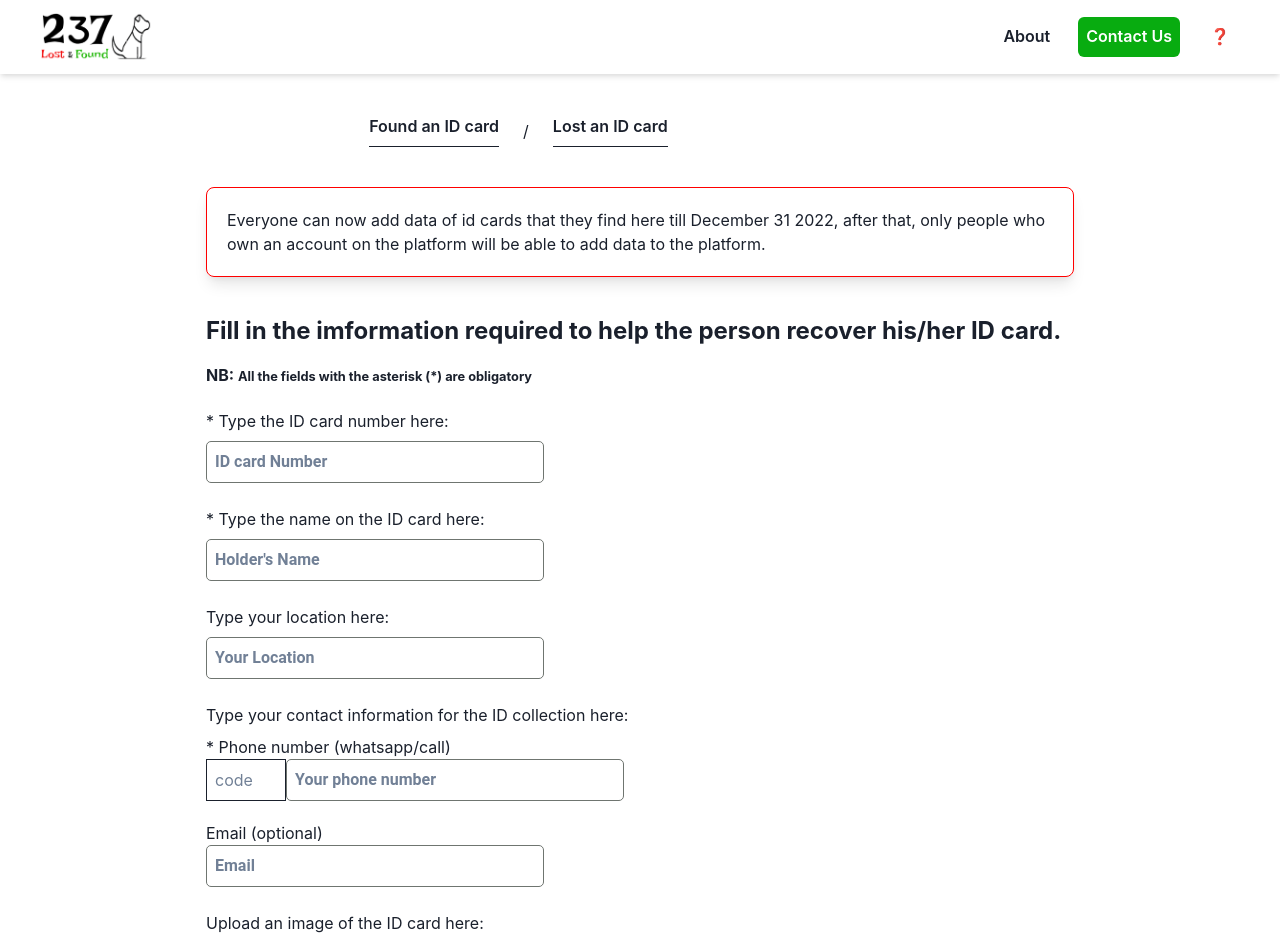
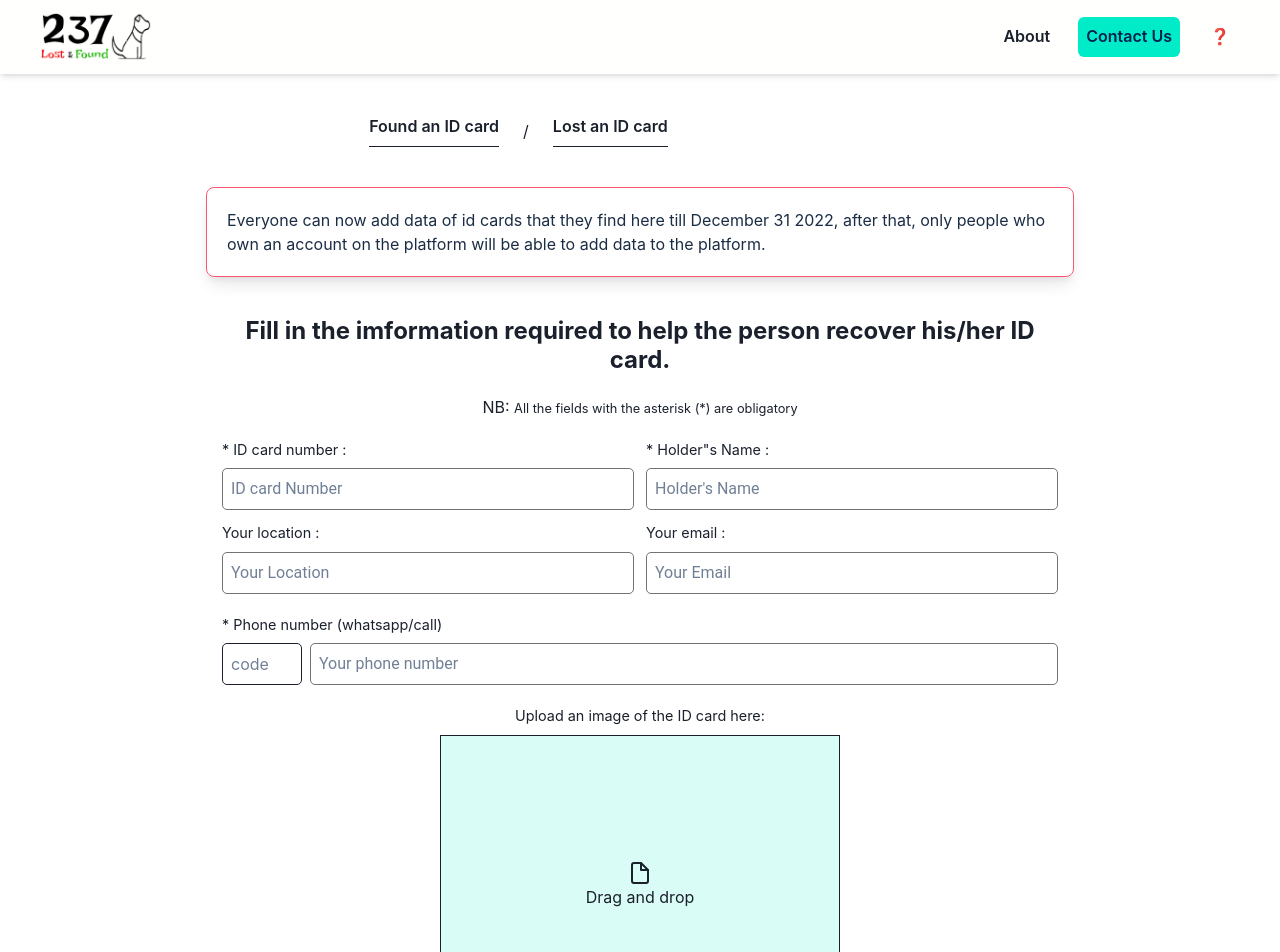
Before and after one commit to Chenwi32/237_lost_and_found, a Next.js app: page /nationalIdCollection in a window 1280 px wide. Shown: the top 952 px of the page. Built offline with nearby package versions, Linux system fonts and the light colour scheme.

Commit message:
did some ui adjustments

```diff
--- a/components/Announcement.jsx
+++ b/components/Announcement.jsx
@@ -8,10 +8,10 @@ const Announcement = ({ message }) => {
       margin={"auto"}
       mb={10}
       p={5}
-      border={"1px solid #ff0000"}
-      borderRadius={'lg'}
+      border={"1px solid #ff5470"}
+      borderRadius={"lg"}
     >
-      <Text>{message}</Text>
+      <Text color={'brand.600'}>{message}</Text>
     </Box>
   );
 };
--- a/components/Footer.jsx
+++ b/components/Footer.jsx
@@ -3,7 +3,7 @@ import styles from "./styles/Footer.module.css";
 
 const Footer = () => {
   return (
-    <Container p={"1rem 0"} maxW={"100%"} className={`${styles.footer} flex`}>
+    <Container p={"1rem 0"} maxW={"100%"} bg={'brand.200'} color={'brand.500'}>
       <Container maxW={1200} m={"auto"}>
         <Flex alignItems={'center'} justifyContent="center">
           <Text align={'center'}>&#x00A9; 237 Lost and Found 2022 | All Rights Reserved.</Text>
--- a/components/Navigation.jsx
+++ b/components/Navigation.jsx
@@ -9,7 +9,7 @@ export default function Header() {
   const [isLargerThan700] = useMediaQuery("(min-width: 700px)");
 
   return (
-    <Container bg={'brand.400'} boxShadow={'md'} w={'100%'} maxW={'unset'}
+    <Container bg={'brand.700'} boxShadow={'md'} w={'100%'} maxW={'unset'}
     padding={2}  mb={10}>
       <chakra.header maxW={1200} m={'auto'} id="header">
         <Flex w="100%" py="1" alignItems="center" justify="space-between">
@@ -25,7 +25,7 @@ export default function Header() {
               <Button
                 bg={"inherit"}
                 _hover={{
-                  bg: "brand.101",
+                  bg: "brand.200",
                   color: "brand.400",
                 }}
                 p={2}
@@ -52,7 +52,7 @@ export default function Header() {
               <Button
                 bg={"inherit"}
                 _hover={{
-                  bg: "brand.101",
+                  bg: "brand.200",
                   color: "brand.400",
                 }}
                 p={2}
--- a/components/controls.jsx
+++ b/components/controls.jsx
@@ -6,8 +6,8 @@ const Controls = ({ dataHandler, buttonText }) => {
   const [isLargerThan400] = useMediaQuery("(min-width: 400px)");
 
   return (
-    <Container p={0} mb={10}>
-      <Flex gap={isLargerThan700 ? 40 : isLargerThan400 ? 5 : 3}>
+    <Container p={0}  mb={10}>
+      <Flex w={"100%"} gap={isLargerThan700 ? 40 : isLargerThan400 ? 5 : 3} alignItems={'center'} justifyContent={'center'}>
         <Link href="/">
           <Button color={'brand.200'} border={'1px '} bg='unset' >
             <span>&#8592;</span> <span>Back to home</span>
@@ -23,6 +23,7 @@ const Controls = ({ dataHandler, buttonText }) => {
           }}
           p={5}
           onClick={dataHandler}
+          w={200}
         >
           {buttonText}
         </Button>
--- a/components/description.jsx
+++ b/components/description.jsx
@@ -11,7 +11,7 @@ import Link from "next/link";
 
 const Description = () => {
   return (
-    <Container maxW={900} mb={10} p={0}>
+    <Container maxW={900} mb={10} p={0} color={"brand.600"}>
       <Heading fontSize={"1.5rem"} mt={10} mb={5}>
         How the platform works
       </Heading>
--- a/pages/_app.js
+++ b/pages/_app.js
@@ -6,12 +6,14 @@ import { ChakraProvider, extendTheme } from "@chakra-ui/react";
 const theme = extendTheme({
   colors: {
     brand: {
-      100: " #08ac10",
-      101: "#08ac105e",
-      200: "#ff0000",
+      100: " #00ebc7",
+      101: "#00ebc825",
+      200: "#ff5470",
       300: "#6f7570",
-      400: "#fff",
-      500: "#08ac1021",
+      400: "#00214d",
+      500: "#00214d",
+      600: "#1b2d45",
+      700: "#fffffe",
     },
   },
 });
--- a/pages/index.js
+++ b/pages/index.js
@@ -4,8 +4,6 @@ import Link from "next/link";
 import Actionmenu from "../components/actionmenu";
 import Announcement from "../components/Announcement";
 import AvilableDocs from "../components/avilableDocs";
-
-
 
 const HomePage = () => {
   return (
@@ -26,11 +24,11 @@ const HomePage = () => {
           We are here to help you find your lost document.
         </Heading>
 
-        <Actionmenu />
-
         <Announcement
           message={`This platform is still under construction, so you should expect some undesired behaviours, but we promise you the best in the days ahead`}
         />
+
+        <Actionmenu />
 
         <AvilableDocs />
 
--- a/pages/nationalIdCollection.jsx
+++ b/pages/nationalIdCollection.jsx
@@ -5,8 +5,20 @@ import Controls from "../components/controls";
 import { db } from "../firebase";
 import "react-toastify/dist/ReactToastify.css";
 import { toast, ToastContainer } from "react-toastify";
-import styles from "../styles/idcollection.module.css";
-import { Box, Button, Container, Flex, Heading, SkeletonCircle, Text, useMediaQuery } from "@chakra-ui/react";
+
+import {
+  Box,
+  Button,
+  Container,
+  Flex,
+  Heading,
+  HStack,
+  SimpleGrid,
+  SkeletonCircle,
+  Text,
+  useMediaQuery,
+  VStack,
+} from "@chakra-ui/react";
 import BreadCrumbs from "../components/BreadCrumbs";
 import Head from "next/head";
 
@@ -39,15 +51,13 @@ const NationalIdCollection = () => {
     uploadBytesResumable(mountainsRef, file).then((snapshot) => {
       getDownloadURL(snapshot.ref).then((downloadURL) => {
         setDownloadUrl(downloadURL);
-          setIdimage(downloadURL)
+        setIdimage(downloadURL);
         setSpin(false);
       });
-
     });
   }, []);
   const { getRootProps, getInputProps } = useDropzone({ onDrop });
   ////////////////////////////////
-
 
   const sendData = async () => {
     const timestamp = Date.now().toString();
@@ -111,17 +121,22 @@ const NationalIdCollection = () => {
         <BreadCrumbs />
         <Announcement message="Everyone can now add data of id cards that they find here till December 31 2022, after that, only people who own an account on the platform will be able to add data to the platform." />
 
-        <Heading fontSize={"1.5rem"} mb={5}>
-          Fill in the imformation required to help the person recover his/her ID
-          card.
+        <Container maxW={900}>
+          <Heading fontSize={"1.5rem"} mb={5} textAlign={"center"}>
+            Fill in the imformation required to help the person recover his/her
+            ID card.
           </Heading>
 
-        <Heading fontSize={"1rem"}>
-          NB: <small>All the fields with the asterisk (*) are obligatory</small>
-        </Heading>
+          <Text mb={5} textAlign={"center"}>
+            NB:{" "}
+            <small>All the fields with the asterisk (*) are obligatory</small>
+          </Text>
 
-        <Box mb={10} w="fit-content" className={styles.idform_container}>
-          <p>* Type the ID card number here:</p>
+          <SimpleGrid columns={2} gap={3} mb={5}>
+            <Box>
+              <Text fontSize={"0.9rem"} mb={2}>
+                * ID card number :
+              </Text>
               <input
                 value={idnum}
                 onChange={(e) => {
@@ -132,7 +147,12 @@ const NationalIdCollection = () => {
                 className={`main_input `}
                 required
               />
-          <p>* Type the name on the ID card here:</p>
+            </Box>
+
+            <Box>
+              <Text fontSize={"0.9rem"} mb={2}>
+                * Holder"s Name :
+              </Text>
               <input
                 value={name}
                 onChange={(e) => {
@@ -143,7 +163,12 @@ const NationalIdCollection = () => {
                 className={`main_input`}
                 required
               />
-          <p>Type your location here:</p>
+            </Box>
+
+            <Box>
+              <Text fontSize={"0.9rem"} mb={2}>
+                 Your location :
+              </Text>
               <input
                 value={location}
                 onChange={(e) => {
@@ -151,15 +176,32 @@ const NationalIdCollection = () => {
                 }}
                 type="text"
                 placeholder="Your Location"
-            className={`main_input`}
+                className={`main_input `}
+                required
               />
-          <Flex direction={"column"}>
-            <Text>
-              Type your contact information for the ID collection here:
+            </Box>
+            <Box>
+              <Text fontSize={"0.9rem"} mb={2}>
+               Your email :
               </Text>
-            <label htmlFor="phoneNumber">* Phone number (whatsapp/call)</label>
+              <input
+                value={email}
+                onChange={(e) => {
+                  setEmail(e.target.value);
+                }}
+                type="email"
+                placeholder="Your Email"
+                className={`main_input `}
+              />
+            </Box>
+          </SimpleGrid>
 
-            <Flex mb={5}>
+          <Box>
+            <Text fontSize={"0.9rem"} mb={2}>
+              * Phone number (whatsapp/call)
+            </Text>
+
+            <HStack mb={5}>
               <input
                 onChange={(e) => {
                   setPhoneNumber(e.target.value);
@@ -189,31 +231,24 @@ const NationalIdCollection = () => {
                 pattern="[0-9]"
                 required
               />
-            </Flex>
+            </HStack>
+          </Box>
 
-            <label htmlFor="email">Email (optional)</label>
-            <input
-              value={email}
-              onChange={(e) => {
-                setEmail(e.target.value);
-              }}
-              type="email"
-              placeholder="Email"
-              className={`main_input`}
-              name="email"
-            />
-          </Flex>
-          <p>Upload an image of the ID card here:</p>
-
+          <Text textAlign={'center'} fontSize={"0.9rem"} mb={2}>
+            Upload an image of the ID card here:
+          </Text>
 
           {/*  Drag and drop */}
 
           <Flex
-            mt={5}
+
+            w={"fit-content"}
             justifyContent={"space-between"}
             flexDirection={"column"}
             alignItems={"center"}
             {...getRootProps()}
+            m={'auto'}
+            mb={10}
           >
             <input {...getInputProps()} />
 
@@ -224,9 +259,9 @@ const NationalIdCollection = () => {
                     border="1px"
                     alignItems={"center"}
                     justifyContent={"center"}
-                    bg={"brand.500"}
-                    width={isLargerThan700 ? 400 : 250}
-                    height={isLargerThan700 ? 300 : 200}
+                    bg={"brand.101"}
+                    width={isLargerThan700 ? 400 : 300}
+                    height={isLargerThan700 ? 300 : 250}
                     flexDirection={"column"}
                   >
                     <UploadIcon /> <Text m={0}>Drag and drop</Text>{" "}
@@ -250,13 +285,14 @@ const NationalIdCollection = () => {
                     src={downloadUrl}
                     allowFullScreen
                     width={isLargerThan700 ? 500 : 300}
-                   height={ isLargerThan700 ? 400 : 300}
+                    height={isLargerThan700 ? 400 : 300}
                   ></iframe>
                 </Box>
               )}
             </Box>
           </Flex>
-        </Box>
+        </Container>
+
         <Controls dataHandler={sendData} buttonText={btnText} />
 
         <ToastContainer />
@@ -270,10 +306,10 @@ export const Spin = () => (
   <Box mt={4}>
     <Button
       isLoading
-    loadingText='Loading'
-    colorScheme='teal'
-    variant='outline'
-    spinnerPlacement='start'
+      loadingText="Loading"
+      colorScheme="teal"
+      variant="outline"
+      spinnerPlacement="start"
     ></Button>
   </Box>
 );
--- a/styles/globals.css
+++ b/styles/globals.css
@@ -88,10 +88,9 @@ hr {
 }
 
 .main_input {
-  font-weight: 600;
   font-family: "Roboto", sans-serif;
   padding: 0.5em;
-  width: 80%;
+  width: 100%;
   outline: none;
   border: 1px solid var(--links);
   border-radius: 5px;
@@ -109,7 +108,7 @@ hr {
 
 .results_display,
 .announcement {
-  box-shadow: 0 0 10px rgba(0, 0, 0, 0.575);
+  box-shadow: 0 0 10px  #00ebc825;
   padding: 1rem;
   border-radius: 5px;
   border: 1px solid var(--secondary);
@@ -134,6 +133,7 @@ hr {
   border: 1px solid;
   width: 5rem;
   padding: .5rem;
+  border-radius: 5px;
 }
 
 
--- a/styles/idcollection.module.css
+++ /dev/null
@@ -1,4 +0,0 @@
-.idform_container p{
-    margin-top: 1.5rem;
-    margin-bottom: .5rem;
-}
```
Also changed, not shown: components/actionmenu.jsx (+6 -9 lines). Lines whose indentation alone changed are shown as unchanged.
